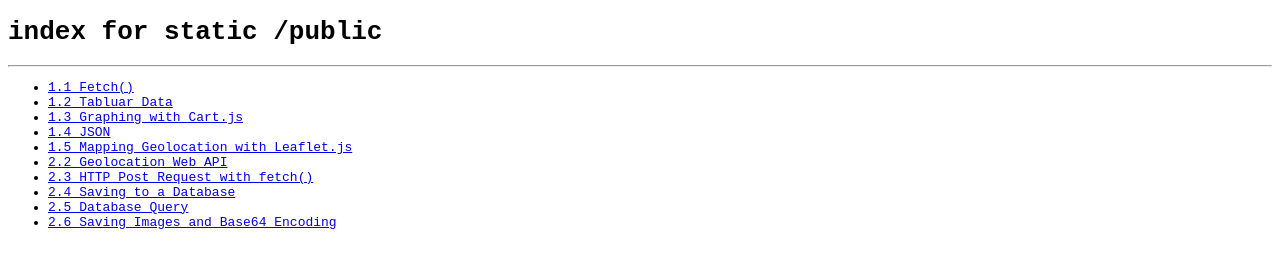
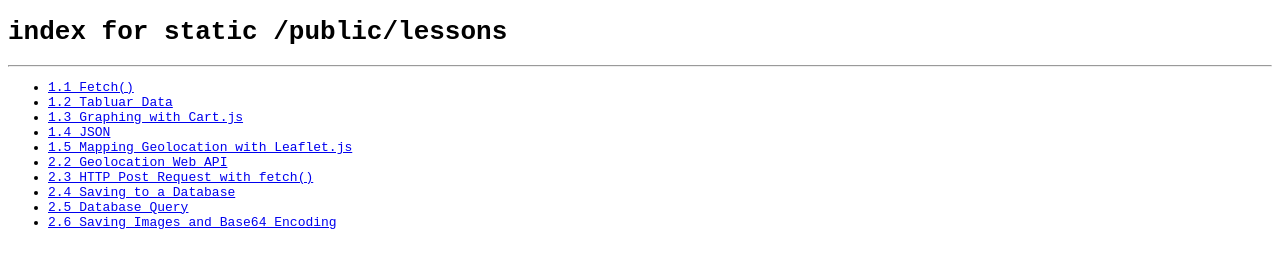
Before and after one commit to rafaelmuto/Working-with-Data-and-APIs-in-JavaScript, a website: page public/lessons/index.html in a window 1280 px wide. Drawn offline with Linux system fonts and the light colour scheme.

Commit message:
house keeping... ;)

```diff
--- a/public/index.html
+++ b/public/lessons/index.html
@@ -12,7 +12,7 @@
     </style>
   </head>
   <body>
-    <h1>index for static /public</h1>
+    <h1>index for static /public/lessons</h1>
     <hr />
     <ul>
       <li><a href="1.1 fetch().html">1.1 Fetch()</a></li>
```
Also changed, not shown: public/lessons/1.1 fetch().html (renamed from public/1.1 fetch().html), public/lessons/1.2 Tabular Data.html (renamed from public/1.2 Tabular Data.html), public/lessons/1.3 Graphing with Chart.js.html (renamed from public/1.3 Graphing with Chart.js.html), public/lessons/1.4 JSON.html (renamed from public/1.4 JSON.html), public/lessons/1.5 Mapping Geolocation with Leafletjs.html (renamed from public/1.5 Mapping Geolocation with Leafletjs.html), public/lessons/2.2 Geolocation Web API.html (renamed from public/2.2 Geolocation Web API.html), public/lessons/2.3 HTTP Post Request with fetch().html (renamed from public/2.3 HTTP Post Request with fetch().html), public/lessons/2.4 Saving to a Database.html (renamed from public/2.4 Saving to a Database.html), public/lessons/2.5 Database Query.html (renamed from public/2.5 Database Query.html), public/lessons/2.6 Saving Images and Base64 Encoding.html (renamed from public/2.6 Saving Images and Base64 Encoding.html), public/lessons/ZonAnn.Ts+dSST.csv (renamed from public/ZonAnn.Ts+dSST.csv), public/lessons/image.png (renamed from public/image.png).
